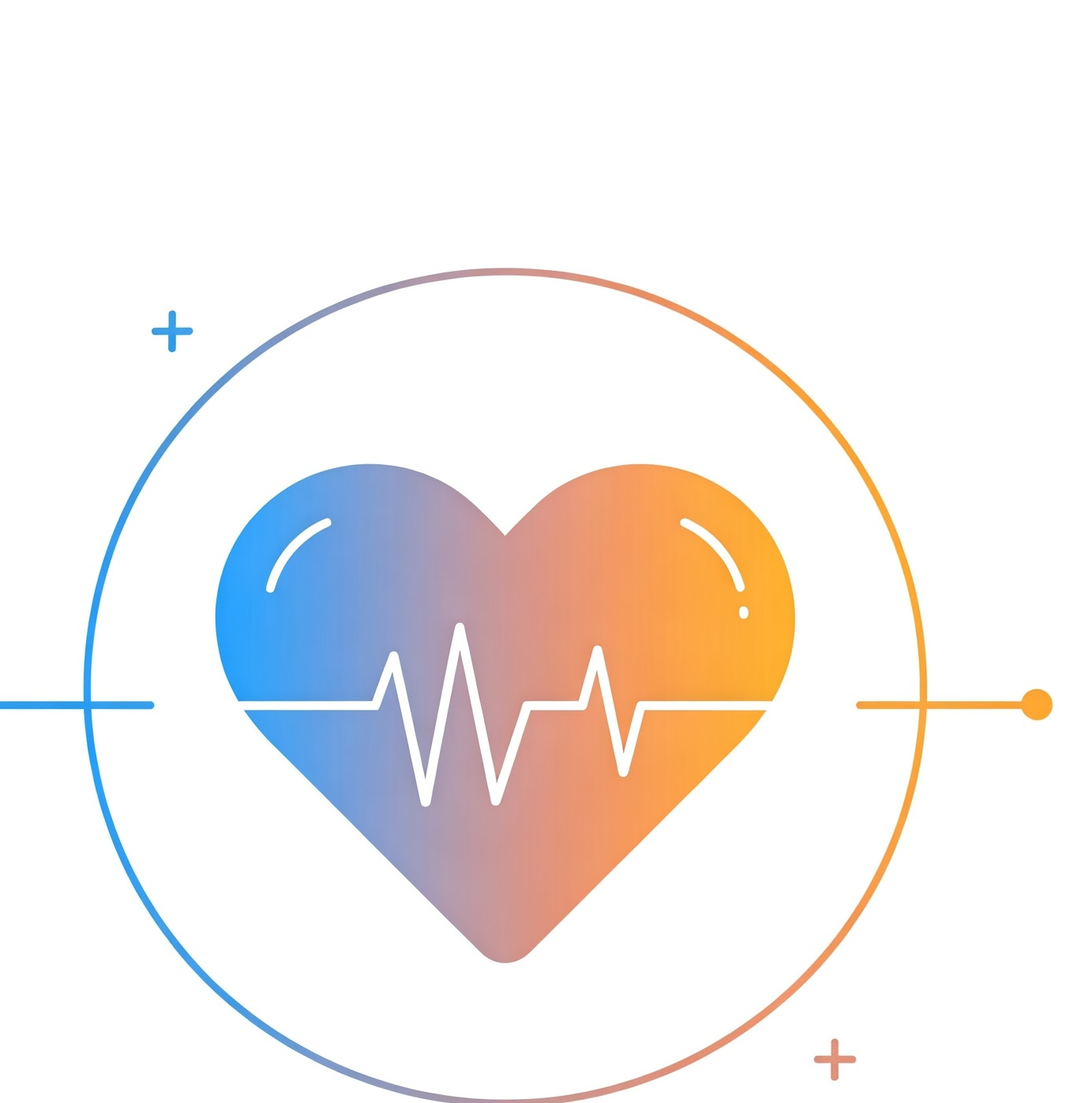
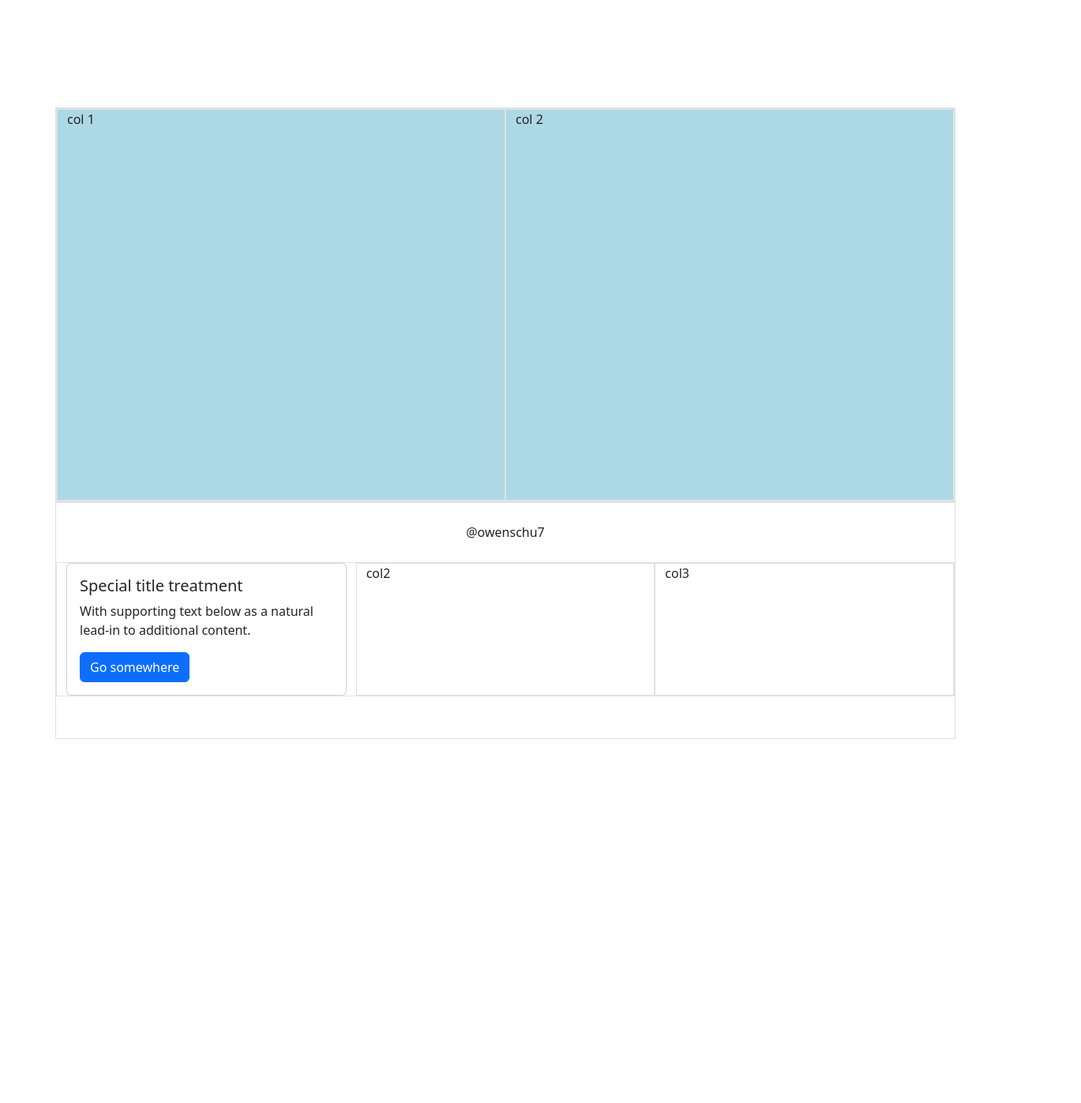
Before and after one commit to owenschu7/Mood-Tracker, a plain HTML site: page index.html in a window 1280 px wide. Shown: the part 760-2157 px from the top of the page at 79% size, 1369 px wide, since content can reach past the window. After the commit the page ends 1796 px from the top, so only its background shows below. Drawn offline with nearby package versions, Linux system fonts and the light colour scheme.

Commit message:
new stuff

```diff
--- a/index.html
+++ b/index.html
@@ -57,11 +57,17 @@
             </div>
           </div>
         </div>
-
       </div>
-      <div class="col bg-white text-white min-vh-50 d-flex align-items-center justify-content-center">
-        <img src="images/landingpage_icon.jpeg"></img>
-      </div>
+    </div>
+  </div>
+</div>
+<div class="container border" style="height: 500px; background-color: lightblue">
+  <div class="row border h-100">
+    <div class="col border h-100">
+      col 1
+    </div>
+    <div class="col border h-100">
+      col 2
     </div>
   </div>
 </div>
@@ -69,5 +75,26 @@
 
 
 
-  </body>
+<!--footer-->
+<div class="container border" style="height: 300px;">
+  <div class="container d-flex align-items-center justify-content-center h-25">@owenschu7</div>
+
+  <div class="row border">
+    <div class="col-4">
+      <div class="card">
+        <div class="card-body">
+          <h5 class="card-title">Special title treatment</h5>
+          <p class="card-text">With supporting text below as a natural lead-in to additional content.</p>
+          <a href="#" class="btn btn-primary">Go somewhere</a>
+        </div>
+      </div>
+    </div>
+    <div class="col-4 border">col2</div>
+    <div class="col-4 border">col3</div>
+  </div>
+</div>
+<div class="container"style="height: 100px;"></div>
+
+
+</body>
 </html>
```
